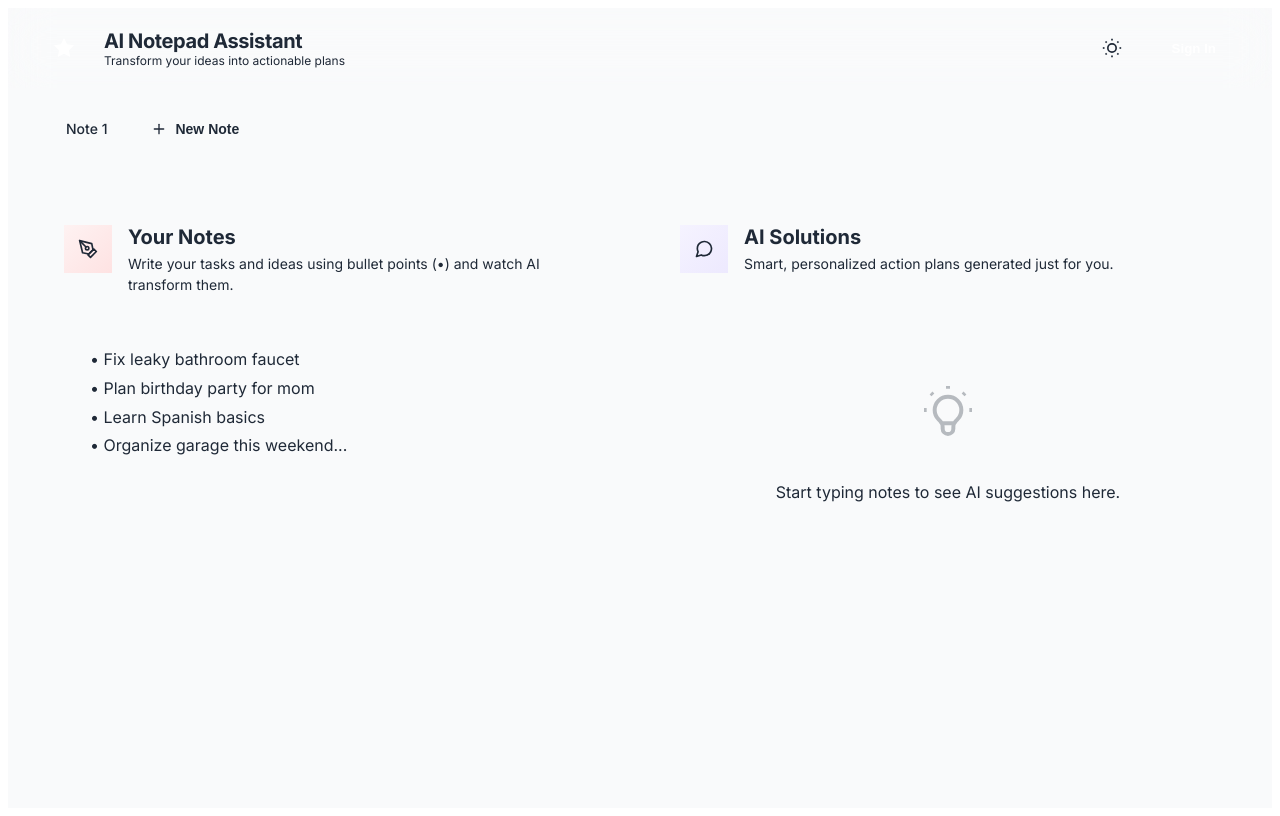
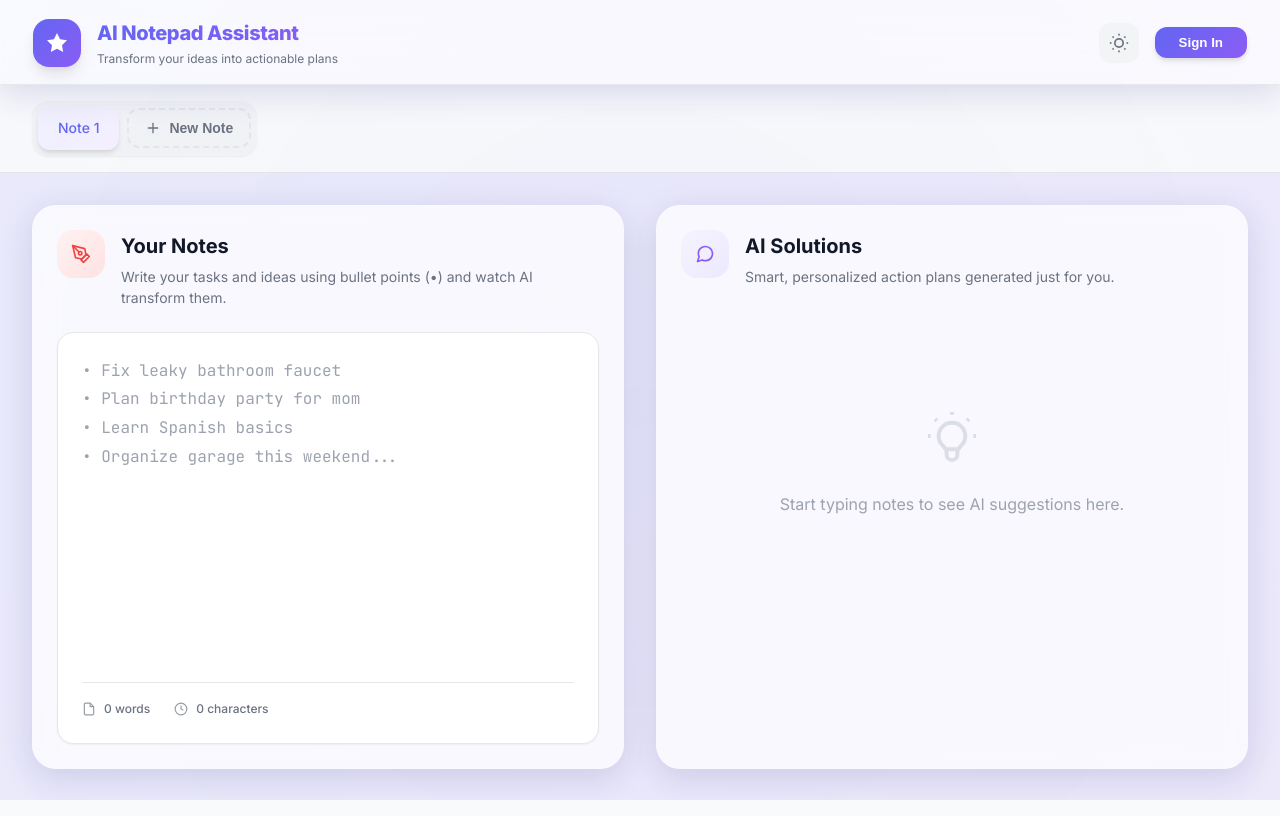
Before and after one commit to YatharthWankhade/AI-Notepad-Assistant, an Angular app in the folder frontend/: page /app in a window 1280 px wide. Built offline with nearby package versions, Linux system fonts and the light colour scheme.

Commit message:
App UI Changes

```diff
--- a/frontend/src/styles.css
+++ b/frontend/src/styles.css
@@ -1 +1,255 @@
-/* You can add global styles to this file, and also import other style files */
+/* Import Google Fonts */
+@import url('https://fonts.googleapis.com/css2?family=Inter:wght@300;400;500;600;700;800&family=JetBrains+Mono:wght@400;500;600&display=swap');
+
+/* CSS Custom Properties - Light Mode */
+:root {
+    /* Colors - Primary */
+    --color-primary: #6366F1;
+    --color-primary-dark: #4F46E5;
+    --color-primary-light: #818CF8;
+
+    /* Colors - Accent */
+    --color-accent: #8B5CF6;
+    --color-accent-dark: #7C3AED;
+    --color-success: #10B981;
+    --color-warning: #F59E0B;
+    --color-error: #EF4444;
+
+    /* Colors - Neutrals */
+    --color-bg-primary: #FFFFFF;
+    --color-bg-secondary: #F9FAFB;
+    --color-bg-tertiary: #F3F4F6;
+    --color-text-primary: #111827;
+    --color-text-secondary: #6B7280;
+    --color-text-tertiary: #9CA3AF;
+    --color-border: #E5E7EB;
+    --color-border-light: #F3F4F6;
+
+    /* Gradients */
+    --gradient-primary: linear-gradient(135deg, #6366F1 0%, #8B5CF6 100%);
+    --gradient-mesh: linear-gradient(135deg, rgba(99, 102, 241, 0.1) 0%, rgba(139, 92, 246, 0.1) 100%);
+
+    /* Shadows */
+    --shadow-sm: 0 1px 2px 0 rgba(0, 0, 0, 0.05);
+    --shadow-md: 0 4px 6px -1px rgba(0, 0, 0, 0.1), 0 2px 4px -1px rgba(0, 0, 0, 0.06);
+    --shadow-lg: 0 10px 15px -3px rgba(0, 0, 0, 0.1), 0 4px 6px -2px rgba(0, 0, 0, 0.05);
+    --shadow-xl: 0 20px 25px -5px rgba(0, 0, 0, 0.1), 0 10px 10px -5px rgba(0, 0, 0, 0.04);
+
+    /* Glassmorphism */
+    --glass-bg: rgba(255, 255, 255, 0.7);
+    --glass-border: rgba(255, 255, 255, 0.18);
+    --glass-shadow: 0 8px 32px 0 rgba(31, 38, 135, 0.15);
+
+    /* Spacing */
+    --spacing-xs: 0.25rem;
+    --spacing-sm: 0.5rem;
+    --spacing-md: 1rem;
+    --spacing-lg: 1.5rem;
+    --spacing-xl: 2rem;
+    --spacing-2xl: 3rem;
+
+    /* Border Radius */
+    --radius-sm: 0.375rem;
+    --radius-md: 0.5rem;
+    --radius-lg: 0.75rem;
+    --radius-xl: 1rem;
+    --radius-2xl: 1.5rem;
+
+    /* Transitions */
+    --transition-fast: 150ms cubic-bezier(0.4, 0, 0.2, 1);
+    --transition-base: 250ms cubic-bezier(0.4, 0, 0.2, 1);
+    --transition-slow: 350ms cubic-bezier(0.4, 0, 0.2, 1);
+
+    /* Typography */
+    --font-sans: 'Inter', -apple-system, BlinkMacSystemFont, 'Segoe UI', sans-serif;
+    --font-mono: 'JetBrains Mono', 'Courier New', monospace;
+}
+
+/* Dark Mode */
+[data-theme="dark"] {
+    /* Colors - Neutrals (Dark) */
+    --color-bg-primary: #0F172A;
+    --color-bg-secondary: #1E293B;
+    --color-bg-tertiary: #334155;
+    --color-text-primary: #F1F5F9;
+    --color-text-secondary: #CBD5E1;
+    --color-text-tertiary: #94A3B8;
+    --color-border: #334155;
+    --color-border-light: #475569;
+
+    /* Glassmorphism (Dark) */
+    --glass-bg: rgba(30, 41, 59, 0.7);
+    --glass-border: rgba(255, 255, 255, 0.1);
+    --glass-shadow: 0 8px 32px 0 rgba(0, 0, 0, 0.37);
+
+    /* Gradients (Dark) */
+    --gradient-mesh: linear-gradient(135deg, rgba(99, 102, 241, 0.15) 0%, rgba(139, 92, 246, 0.15) 100%);
+}
+
+/* Global Reset */
+*,
+*::before,
+*::after {
+    box-sizing: border-box;
+    margin: 0;
+    padding: 0;
+}
+
+/* Base Styles */
+html {
+    font-size: 16px;
+    -webkit-font-smoothing: antialiased;
+    -moz-osx-font-smoothing: grayscale;
+}
+
+body {
+    font-family: var(--font-sans);
+    background-color: var(--color-bg-secondary);
+    color: var(--color-text-primary);
+    line-height: 1.6;
+    transition: background-color var(--transition-base), color var(--transition-base);
+}
+
+/* Scrollbar Styling */
+::-webkit-scrollbar {
+    width: 8px;
+    height: 8px;
+}
+
+::-webkit-scrollbar-track {
+    background: var(--color-bg-tertiary);
+    border-radius: var(--radius-md);
+}
+
+::-webkit-scrollbar-thumb {
+    background: var(--color-text-tertiary);
+    border-radius: var(--radius-md);
+    transition: background var(--transition-fast);
+}
+
+::-webkit-scrollbar-thumb:hover {
+    background: var(--color-text-secondary);
+}
+
+/* Selection */
+::selection {
+    background-color: var(--color-primary-light);
+    color: white;
+}
+
+/* Focus Visible */
+:focus-visible {
+    outline: 2px solid var(--color-primary);
+    outline-offset: 2px;
+    border-radius: var(--radius-sm);
+}
+
+/* Utility Classes */
+.glass {
+    background: var(--glass-bg);
+    backdrop-filter: blur(10px);
+    -webkit-backdrop-filter: blur(10px);
+    border: 1px solid var(--glass-border);
+    box-shadow: var(--glass-shadow);
+}
+
+.gradient-text {
+    background: var(--gradient-primary);
+    -webkit-background-clip: text;
+    -webkit-text-fill-color: transparent;
+    background-clip: text;
+}
+
+/* Animations */
+@keyframes fadeIn {
+    from {
+        opacity: 0;
+        transform: translateY(10px);
+    }
+
+    to {
+        opacity: 1;
+        transform: translateY(0);
+    }
+}
+
+@keyframes slideIn {
+    from {
+        opacity: 0;
+        transform: translateX(-20px);
+    }
+
+    to {
+        opacity: 1;
+        transform: translateX(0);
+    }
+}
+
+@keyframes pulse {
+
+    0%,
+    100% {
+        opacity: 1;
+    }
+
+    50% {
+        opacity: 0.5;
+    }
+}
+
+@keyframes shimmer {
+    0% {
+        background-position: -1000px 0;
+    }
+
+    100% {
+        background-position: 1000px 0;
+    }
+}
+
+@keyframes float {
+
+    0%,
+    100% {
+        transform: translateY(0px);
+    }
+
+    50% {
+        transform: translateY(-20px);
+    }
+}
+
+.animate-fade-in {
+    animation: fadeIn var(--transition-base) ease-out;
+}
+
+.animate-slide-in {
+    animation: slideIn var(--transition-base) ease-out;
+}
+
+.animate-pulse {
+    animation: pulse 2s cubic-bezier(0.4, 0, 0.6, 1) infinite;
+}
+
+.animate-float {
+    animation: float 3s ease-in-out infinite;
+}
+
+/* Responsive Typography */
+@media (max-width: 768px) {
+    html {
+        font-size: 14px;
+    }
+}
+
+/* Reduced Motion */
+@media (prefers-reduced-motion: reduce) {
+
+    *,
+    *::before,
+    *::after {
+        animation-duration: 0.01ms !important;
+        animation-iteration-count: 1 !important;
+        transition-duration: 0.01ms !important;
+    }
+}
```
